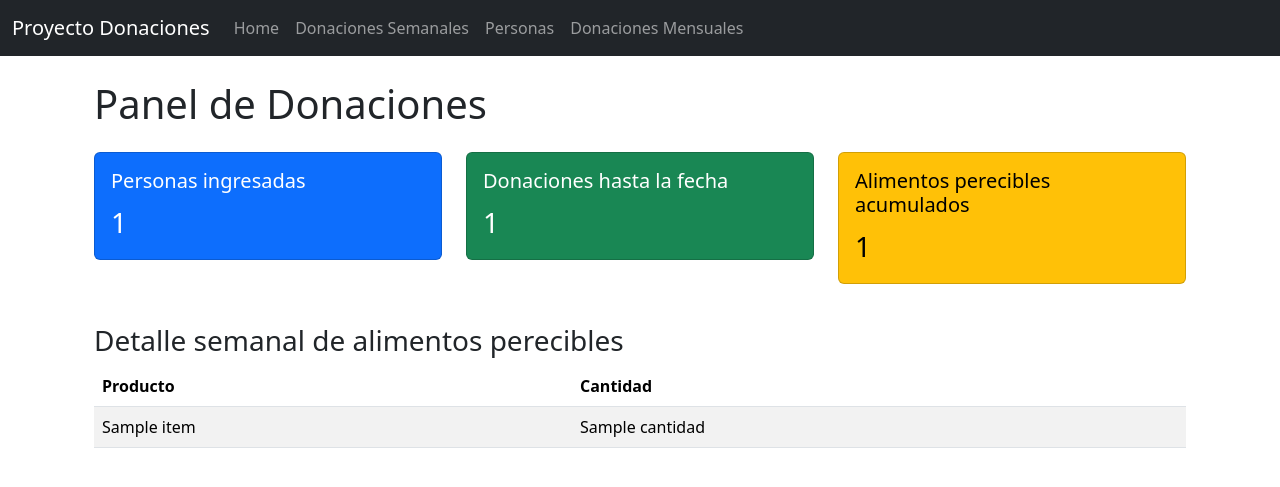
After one commit to pablofgx-code/Prueba-1-Arquitectura-de-Sistemas, a FastAPI app: template frontend/templates/pages/home.html in a window 1280 px wide. The commit adds this page. Shown: the top 487 px of the page. Run offline with FastAPI, Linux system fonts and the light colour scheme; the template is opened without the code that fills it: most values are stand-ins (such as "Sample title", 1, 10 or a date in 2020); parts of the project's set-up code (start-up, migrations or seed data) failed here and were passed over; some libraries are stand-ins or nearby versions.

Commit message:
add-plantilla login
y cambio de contraseña (plantilla), se rendereizan.

```diff
--- a/frontend/static/js/script.js
+++ b/frontend/static/js/script.js
@@ -1,6 +1,30 @@
+// Código de prueba anterior, protegido por si el elemento no existe en esta página
 const boton = document.getElementById("boton-prueba");
 const resultado = document.getElementById("resultado");
+if (boton && resultado) {
+  boton.addEventListener("click", () => {
+    resultado.textContent = "¡JavaScript está funcionando!";
+  });
+}
 
-boton.addEventListener("click", () => {
-    resultado.textContent = "¡JavaScript está funcionando!";
+// Manejo de la respuesta del login
+document.body.addEventListener("htmx:afterRequest", function (evt) {
+  if (evt.target.id !== "login-form") return;
+
+  const responseDiv = document.getElementById("login-response");
+  let data = {};
+  try {
+    data = JSON.parse(evt.detail.xhr.responseText);
+  } catch (e) {
+    data = { detail: "Ocurrió un error inesperado. Intenta nuevamente." };
+  }
+
+  if (evt.detail.successful) {
+    responseDiv.innerHTML = `<div class="alert alert-success">${data.mensaje ?? "Inicio de sesión exitoso"}</div>`;
+    const homeUrl = evt.target.dataset.homeUrl || "/";
+    setTimeout(() => { window.location.href = homeUrl; }, 500);
+  } else {
+    const mensaje = data.detail || "Correo o contraseña incorrectos.";
+    responseDiv.innerHTML = `<div class="alert alert-danger">${mensaje}</div>`;
+  }
 });
--- /dev/null
+++ b/frontend/templates/components/navbar.html
@@ -0,0 +1,24 @@
+<nav class="navbar navbar-expand-lg navbar-dark bg-dark">
+  <div class="container-fluid">
+    <a class="navbar-brand" href="{{ url_for('home') }}">Proyecto Donaciones</a>
+    <button class="navbar-toggler" type="button" data-bs-toggle="collapse" data-bs-target="#navbarNav">
+      <span class="navbar-toggler-icon"></span>
+    </button>
+    <div class="collapse navbar-collapse" id="navbarNav">
+      <ul class="navbar-nav me-auto mb-2 mb-lg-0">
+        <li class="nav-item">
+          <a class="nav-link {% if active_page == 'home' %}active{% endif %}" href="{{ url_for('home') }}">Home</a>
+        </li>
+        <li class="nav-item">
+          <a class="nav-link {% if active_page == 'donaciones_semanales' %}active{% endif %}" href="{{ url_for('donaciones_semanales') }}">Donaciones Semanales</a>
+        </li>
+        <li class="nav-item">
+          <a class="nav-link {% if active_page == 'personas' %}active{% endif %}" href="{{ url_for('personas') }}">Personas</a>
+        </li>
+        <li class="nav-item">
+          <a class="nav-link {% if active_page == 'donaciones_mensuales' %}active{% endif %}" href="{{ url_for('donaciones_mensuales') }}">Donaciones Mensuales</a>
+        </li>
+      </ul>
+    </div>
+  </div>
+</nav>
--- /dev/null
+++ b/frontend/templates/pages/base.html
@@ -0,0 +1,19 @@
+<!DOCTYPE html>
+<html lang="es">
+<head>
+  <meta charset="UTF-8">
+  <title>Proyecto Donaciones</title>
+  <link href="https://cdn.jsdelivr.net/npm/bootstrap@5.3.3/dist/css/bootstrap.min.css" rel="stylesheet">
+  <script src="https://unpkg.com/htmx.org@1.9.10"></script>
+</head>
+<body>
+  <!-- Incluimos la navbar modular -->
+  {% include "components/navbar.html" %}
+
+  <!-- Bloque que se sobreescribe en cada página -->
+  <main class="container mt-4">
+    {% block content %}{% endblock %}
+  </main>
+  <script src="{{ url_for('static', path='js/script.js') }}"></script>
+</body>
+</html>
--- /dev/null
+++ b/frontend/templates/pages/home.html
@@ -0,0 +1,61 @@
+
+{% extends "pages/base.html" %}
+
+{% block content %}
+<div class="container mt-4">
+  <h1 class="mb-4">Panel de Donaciones</h1>
+
+  <!-- Resumen general -->
+  <div class="row">
+    <div class="col-md-4">
+      <div class="card text-bg-primary mb-3">
+        <div class="card-body">
+          <h5 class="card-title">Personas ingresadas</h5>
+          <p class="card-text fs-3">{{ total_personas }}</p>
+        </div>
+      </div>
+    </div>
+
+    <div class="col-md-4">
+      <div class="card text-bg-success mb-3">
+        <div class="card-body">
+          <h5 class="card-title">Donaciones hasta la fecha</h5>
+          <p class="card-text fs-3">{{ total_donaciones }}</p>
+        </div>
+      </div>
+    </div>
+
+    <div class="col-md-4">
+      <div class="card text-bg-warning mb-3">
+        <div class="card-body">
+          <h5 class="card-title">Alimentos perecibles acumulados</h5>
+          <p class="card-text fs-3">{{ total_perecibles }}</p>
+        </div>
+      </div>
+    </div>
+  </div>
+
+  <!-- Detalle por alimento -->
+  <div class="row mt-4">
+    <div class="col-md-12">
+      <h3>Detalle semanal de alimentos perecibles</h3>
+      <table class="table table-striped">
+        <thead>
+          <tr>
+            <th>Producto</th>
+            <th>Cantidad</th>
+          </tr>
+        </thead>
+        <tbody>
+          {% for item in detalle_perecibles %}
+          <tr>
+            <td>{{ item.nombre }}</td>
+            <td>{{ item.cantidad }}</td>
+          </tr>
+          {% endfor %}
+        </tbody>
+      </table>
+    </div>
+  </div>
+</div>
+{% endblock %}
--- a/main.py
+++ b/main.py
@@ -1,3 +1,4 @@
+from starlette.responses import HTMLResponse
 import uvicorn
 
 from backend.database import iniciar_base_de_datos
@@ -52,12 +53,48 @@ app.mount(
 )
 
 
-@app.get("/")
+@app.get("/", response_class=HTMLResponse, name="home")
 def read_root(request: Request):
     return templates.TemplateResponse(
         request = request,
         name = "index.html",
         context = {"request": request, "mensaje": "Backend y base de datos conectada xd"}
+    )
+
+@app.get("/login", response_class=HTMLResponse, name="login_page")
+def login_page(request: Request):
+    return templates.TemplateResponse(
+        request=request,
+        name="pages/login/login.html",
+        context={"active_page": "login"}
+    )
+
+@app.get("/cambiar-contrasena", response_class=HTMLResponse, name="cambiar_contrasena")
+def cambiar_contrasena_page(request: Request):
+    return templates.TemplateResponse(
+        request=request,
+        name="pages/login/cambiar_contrasena.html",
+        context={"active_page": "cambiar_contrasena"}
+    )
+@app.get("/donaciones-semanales", response_class=HTMLResponse, name="donaciones_semanales")
+def donaciones_semanales(request: Request):
+    return templates.TemplateResponse(
+        "pages/donaciones_semanales.html",
+        {"request": request, "active_page": "donaciones_semanales"}
+    )
+
+@app.get("/personas", response_class=HTMLResponse, name="personas")
+def personas(request: Request):
+    return templates.TemplateResponse(
+        "pages/personas.html",
+        {"request": request, "active_page": "personas"}
+    )
+
+@app.get("/donaciones-mensuales", response_class=HTMLResponse, name="donaciones_mensuales")
+def donaciones_mensuales(request: Request):
+    return templates.TemplateResponse(
+        "pages/donaciones_mensuales.html",
+        {"request": request, "active_page": "donaciones_mensuales"}
     )
 
 
```
Also changed, not shown: backend/index.py (added, +35 -0 lines), frontend/templates/index.html (+4 -37 lines), frontend/templates/pages/login/cambiar_contrasena.html (added, +22 -0 lines), frontend/templates/pages/login/login.html (added, +27 -0 lines).
